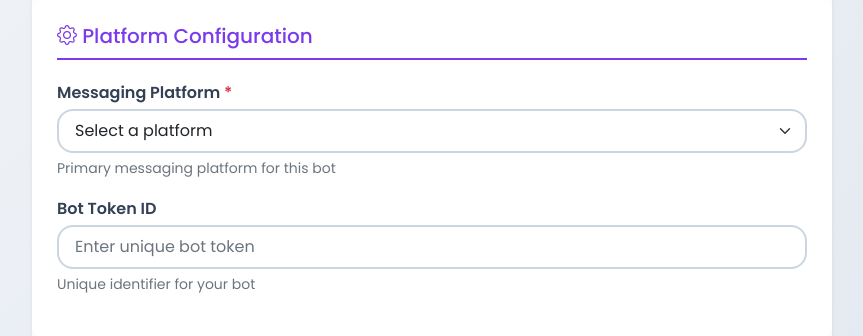
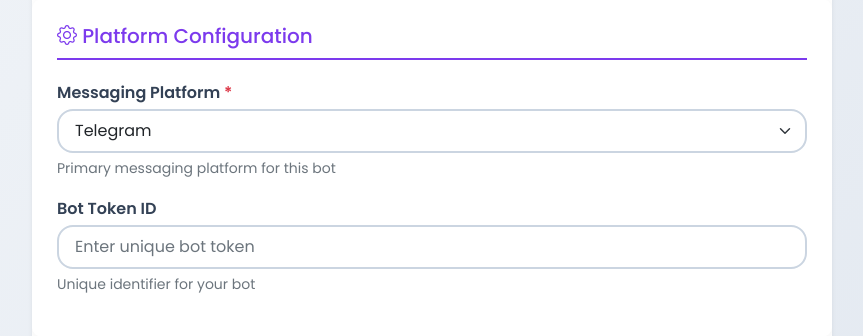
Before and after one commit to magicbotaiteam-blip/flask_auth_app, a Flask app: page /register_bot in a window 1280 px wide. Shown: the part 1051-1387 px from the top of the page, without its empty margins (333-1196 px from the left). Run offline with Flask 3, Linux system fonts and the light colour scheme; the visitor is signed in with stand-in values (Sample User, id 1); data comes from the database, SQL or seed files in the repository; some libraries are stand-ins or nearby versions.

Commit message:
Preselect Telegram as default messaging platform on register bot page

```diff
--- a/templates/register_bot_new.html
+++ b/templates/register_bot_new.html
@@ -191,7 +191,7 @@
                             <select class="form-select" id="bot-messaging" name="messaging" required>
                                 <option value="">Select a platform</option>
                                 <option value="Slack" {% if bot and bot.messaging == 'Slack' %}selected{% endif %}>Slack</option>
-                                <option value="Telegram" {% if bot and bot.messaging == 'Telegram' %}selected{% endif %}>Telegram</option>
+                                <option value="Telegram" {% if not bot or bot.messaging == 'Telegram' %}selected{% endif %}>Telegram</option>
                                 <option value="WhatsApp" {% if bot and bot.messaging == 'WhatsApp' %}selected{% endif %}>WhatsApp</option>
                                 <option value="Discord" {% if bot and bot.messaging == 'Discord' %}selected{% endif %}>Discord</option>
                                 <option value="Microsoft Teams" {% if bot and bot.messaging == 'Microsoft Teams' %}selected{% endif %}>Microsoft Teams</option>
```
